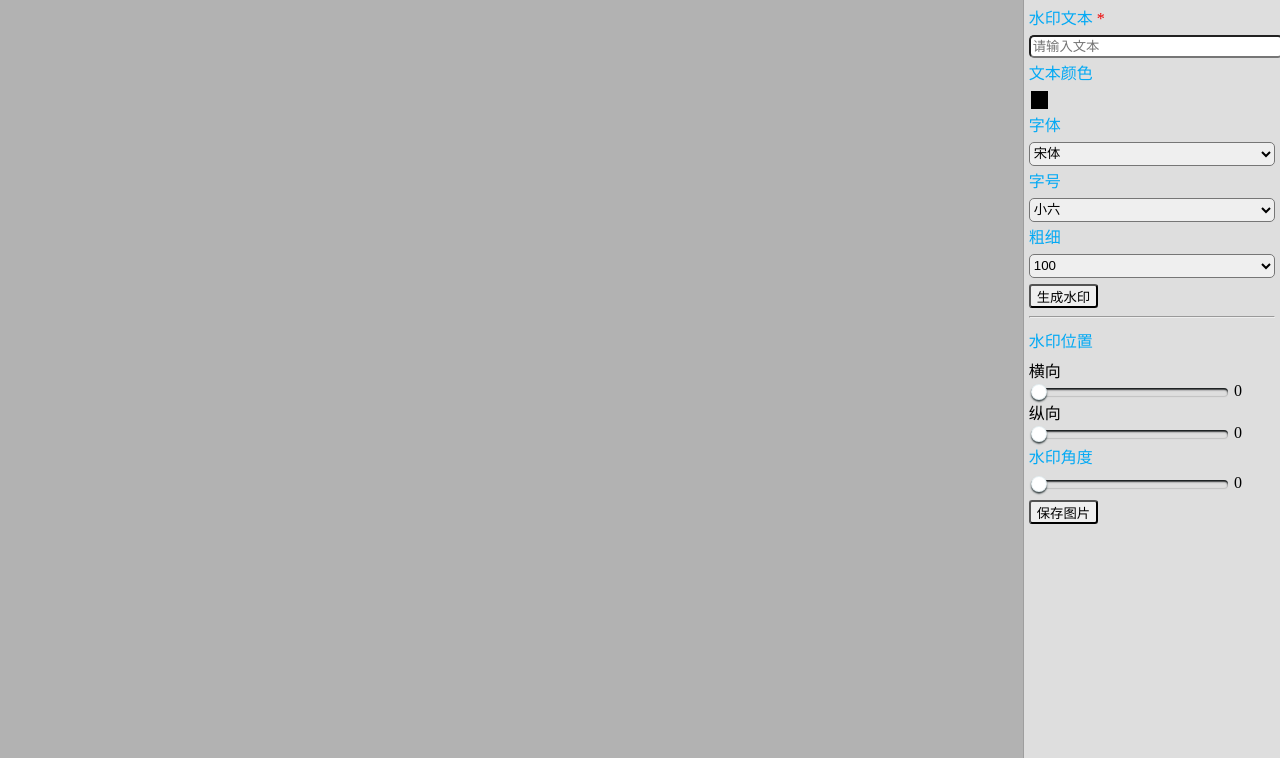
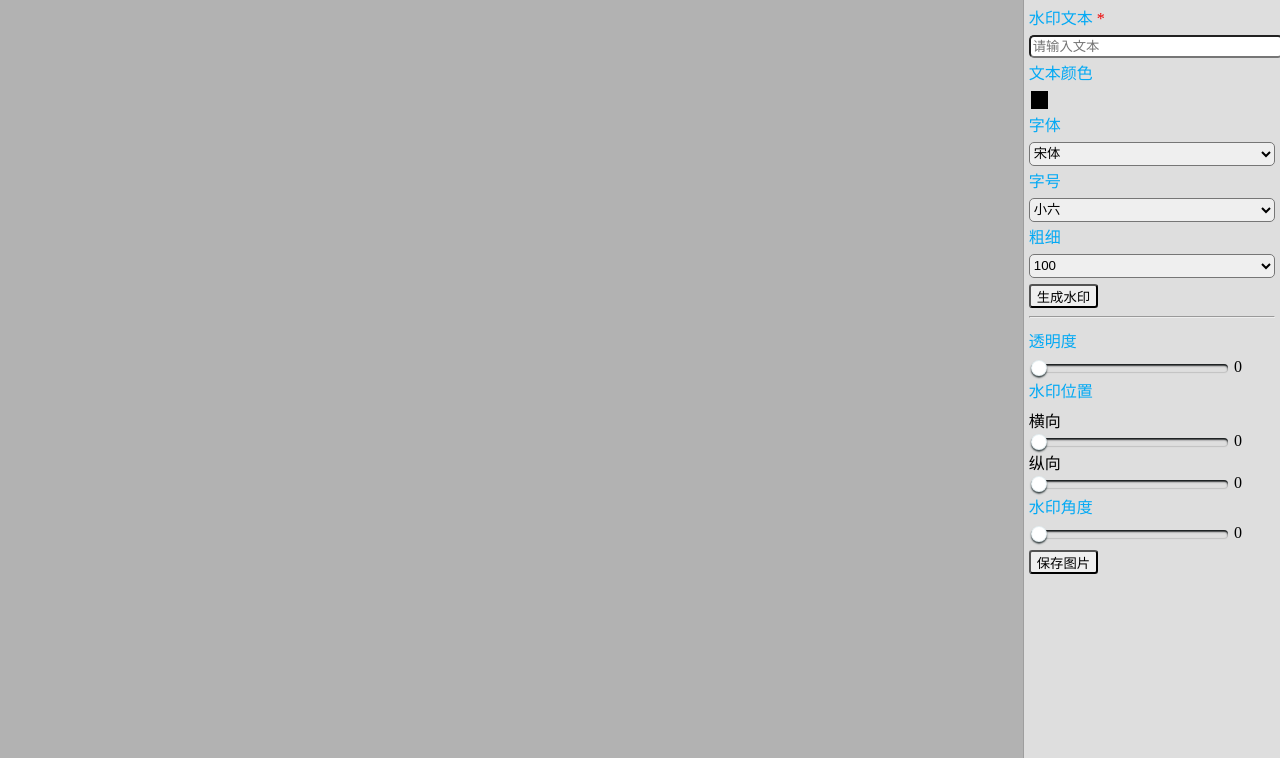
Before and after one commit to xiaobai1035/watermark-online, a plain HTML site: page watermark/index.html in a window 1280 px wide. Shown: the part 42-800 px from the top of the page. Drawn offline with nearby package versions, Linux system fonts and the light colour scheme.

Commit message:
增加透明度

```diff
--- a/watermark/index.html
+++ b/watermark/index.html
@@ -75,6 +75,13 @@
                     </button>
                     <p style='color: red;display: none;'></p>
                     <hr>
+                    <div class="wm-opacity">
+                        <div class="label wm-opacity-label">
+                            透明度
+                        </div>
+                        <input class="wm-opacity-drag" type="range" value="0">
+                        <span class="slider-value">0</span>
+                    </div>
                     <div class="wm-pos">
                         <div class="label wm-pos-label">
                             水印位置
--- a/watermark/js/index.js
+++ b/watermark/js/index.js
@@ -148,6 +148,11 @@ $(function(){
         }
     });
 
+    // 不透明度滑块
+    var changeOpacity = function(ele) {
+        $(ele).next().text(ele.value);
+        watermark.adjustOpacity(".watermark", ele.max - ele.value);
+    }
     // 位置X滑块
     var changeX = function(ele) {
         $(ele).next().text(ele.value);
@@ -163,6 +168,7 @@ $(function(){
         $(ele).next().text(ele.value);
         watermark.adjustAngle(".watermark", ele.value);
     }
+    $('.wm-opacity-drag').RangeSlider({min: 0, max: 1, step: 0.01, callback: changeOpacity});
     $('.wm-x-drag').RangeSlider({min: 0, max: 100, step: 1, callback: changeX});
     $('.wm-y-drag').RangeSlider({min: 0, max: 100, step: 1, callback: changeY});
     $('.wm-angle-drag').RangeSlider({ min: 0, max: 360, step: 1, callback: changeAngle});
--- a/watermark/js/watermark.js
+++ b/watermark/js/watermark.js
@@ -84,6 +84,9 @@ class Watermark {
     adjustAngle(element, angle = 0) {
         $(element).css("transform", "rotate(" + angle + "deg)");
     }
+    adjustOpacity(element, o = 0) {
+        $(element).css("opacity", o + "");
+    }
 };
 
 export default Watermark;
```
